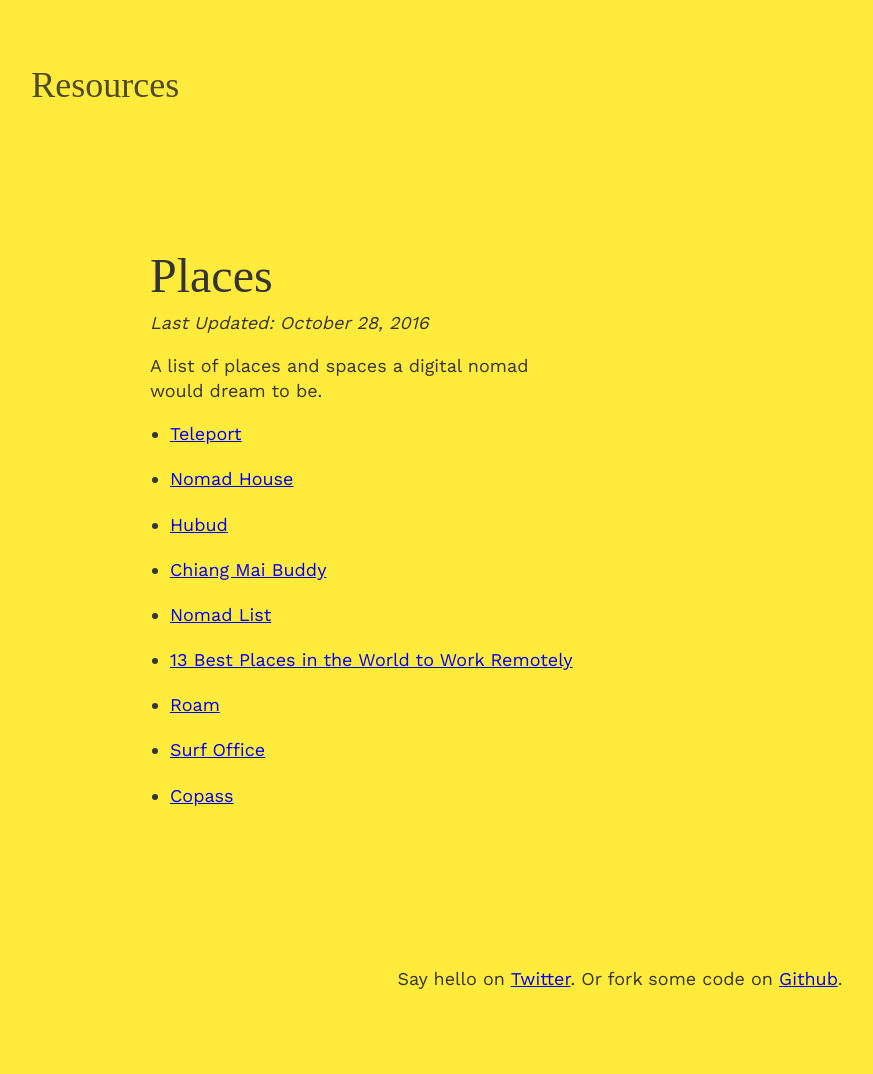
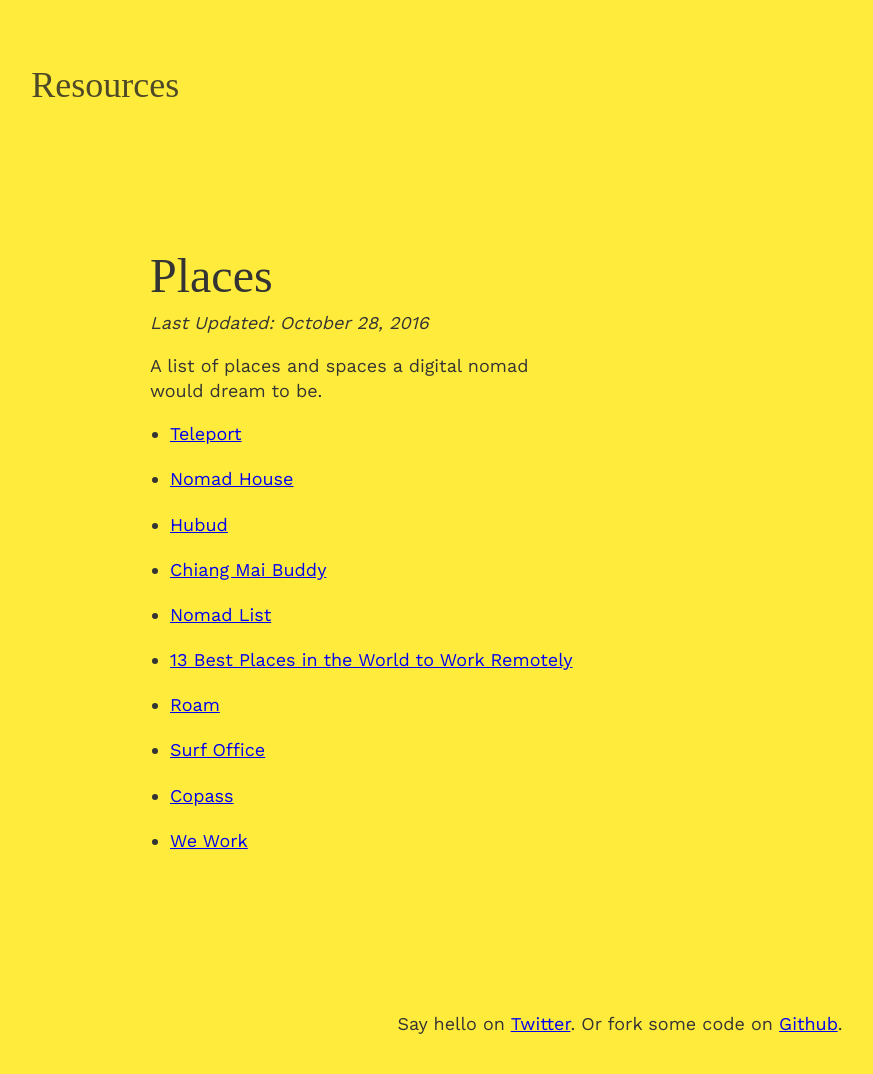
Before and after one commit to whosdustin/resources, a Jekyll site: the page built from _posts/2016-10-28-places.markdown, in a window 1280 px wide. Shown: the whole page, without its empty margins (20-893 px from the left). Built offline with Jekyll 4.4.1, drawn with Linux system fonts in a browser that asks for light colours; some web fonts are replaced; before the commit the page ends 1029 px from its top, so only the background shows below that.

Commit message:
Updated Places

```diff
--- a/_posts/2016-10-28-places.markdown
+++ b/_posts/2016-10-28-places.markdown
@@ -22,6 +22,8 @@ list:
   link: https://www.thesurfoffice.com/
 - title: Copass
   link: https://www.copass.org/
+- title: We Work
+  link: https://www.wework.com/
 ---
 
 A list of places and spaces a digital nomad would dream to be.
```
